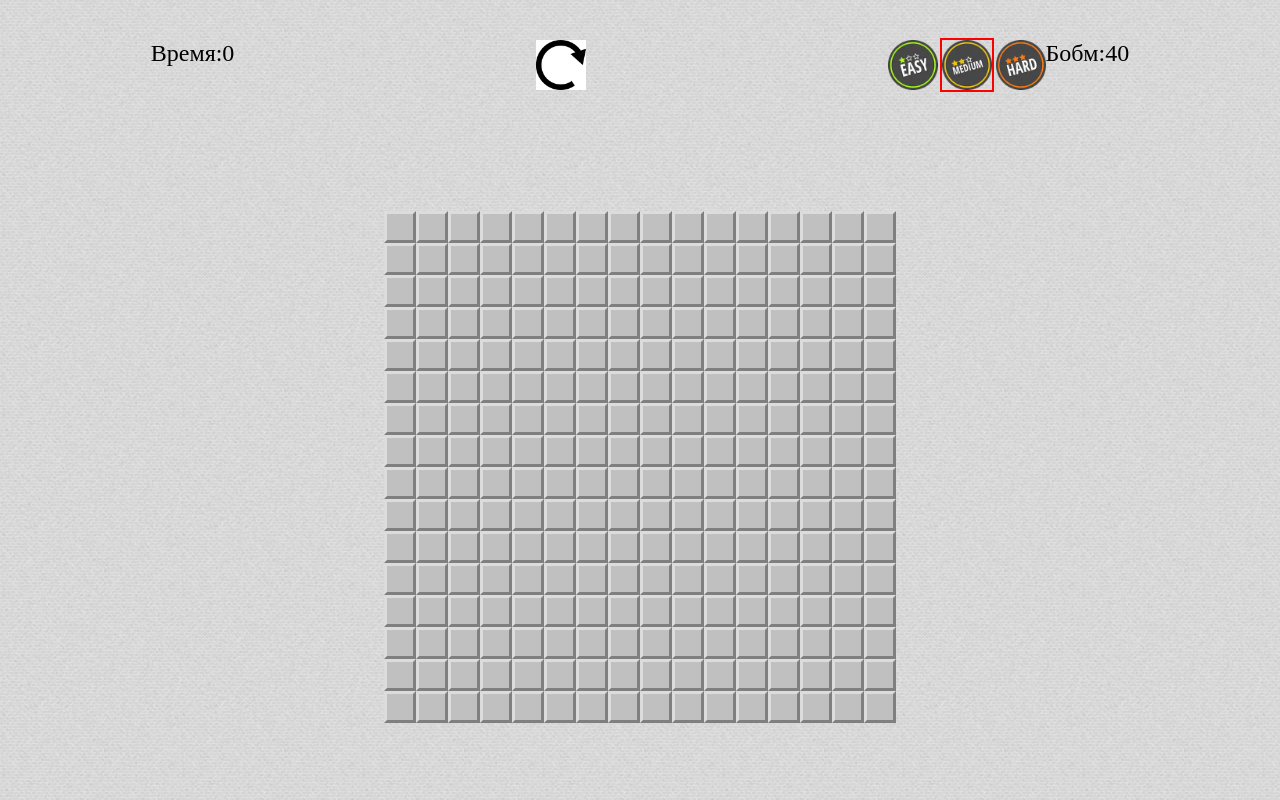
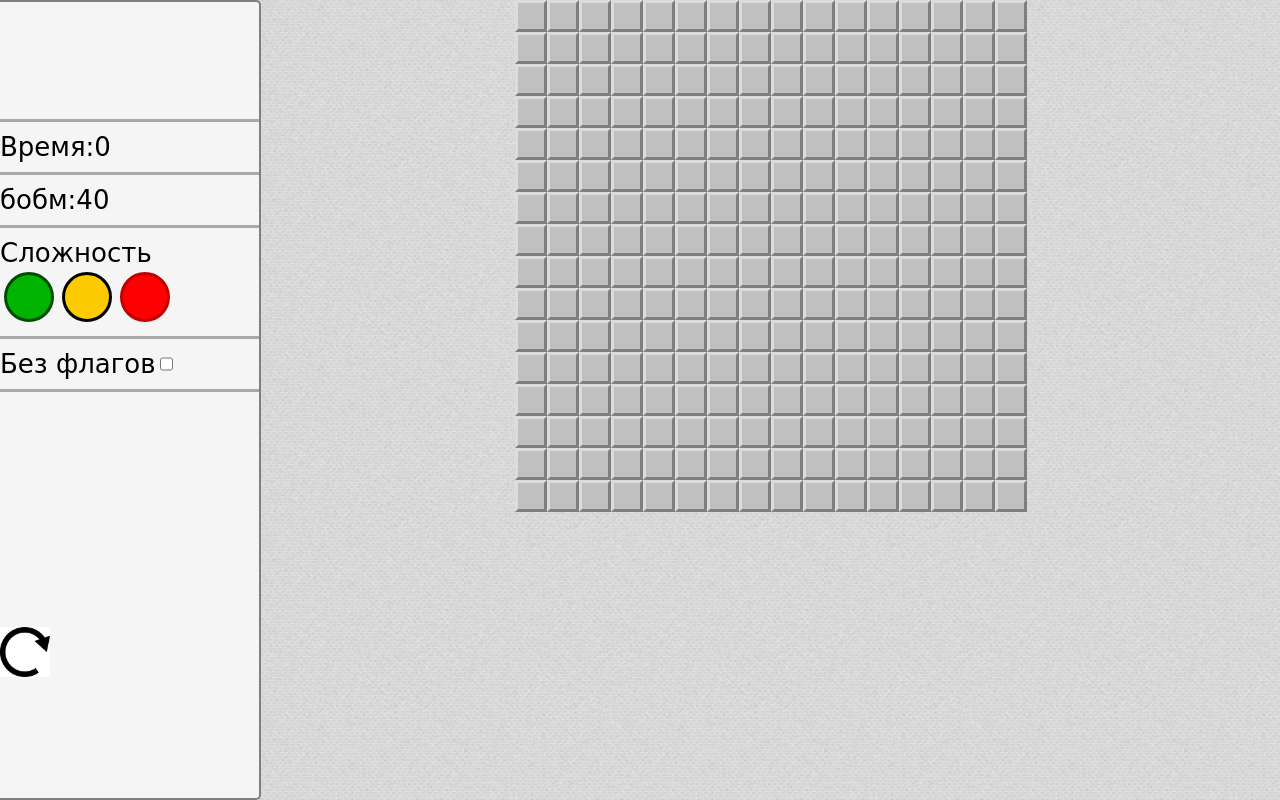
Before and after one commit to GlebMikloshevich/minesweeper_js, a plain HTML site: page index.html in a window 1280 px wide. Drawn offline with Linux system fonts and the light colour scheme; a web font is replaced by a local one.

Commit message:
style changed. added no-flage mode

```diff
--- a/index.html
+++ b/index.html
@@ -4,50 +4,69 @@
 	<title>Minesweeper</title>
 	<link rel="stylesheet" type="text/css" href="style.css">
 	<meta http-equiv="Content-Type" content="text/html; charset=utf-8">
+
+	<link href="https://fonts.googleapis.com/css2?family=Turret+Road:wght@500&display=swap" rel="stylesheet">
 </head>
 <body>
 	<div class="wrapper">
 		<div class="header-wrapper">
-			<div class="time-wrapper">
-				<p>Время: </p>
-				<div ><p class="time">0</p></div>
-			</div>
+			<div class="menu-top" style="font-size: 26px;">
+				<div class="menu-item">
+					<div>Время: </div>
+					<div class="time">0</div>
+				</div>
 
-			<div class="remake">
-				<img class="difficulty-img" src="./img/restart.webp" onclick="remake()">
-			</div>
-			<div class="left">
+				<div class="menu-item" >
+					<div>бобм:</div>
+					<div class="bombs">100</div>
+				</div>
 
-				<div class="difficulty">
+				<div class="menu-item difficulty-container">
+					<div>Сложность</div>
+					<div class="difficulty">
 					<label onclick="remake()">
 						<input type="radio" name="difficulty" value="easy" >
+						<!--
 						<img class="difficulty-img" src="./img/easy.png" >
+						-->
+						<div class="difficulty-block green"></div>
 					</label>
 
 					<label onclick="remake()">
 						<input type="radio" name="difficulty" value="medium" checked="" >
-						<img class="difficulty-img" src="./img/medium.png"   >
+						<div class="difficulty-block yellow" ></div>
+						<!--
+						<img class="difficulty-img" src="./img/medium.png">
+					-->
 					</label>
 
 					<label onclick="remake()">
 						<input type="radio" name="difficulty" value="hard">
+						<div class="difficulty-block red"></div>
+						<!--
 						<img class="difficulty-img" src="./img/hard.png" >
+					-->
 					</label>
 				</div>
+				</div>
 
-			<div class="bombs-wrapper">
-				<p>Бобм:</p>
-				<div ><p class="bombs">100</p></div>
+
+
+				<div class="menu-item">
+					<p style="font-size: 26px;">Без флагов</p>
+					<input type="checkbox" class="no-flag" name="no-flag">
+				</div>
+
+
 			</div>
+			<div class="remake">
+				<img class="difficulty-img" src="./img/restart.webp" onclick="remake()">
 			</div>
 
 		</div>
-		<br>
-		<div class="game-wrapper">
 
-		</div>
-	</div>
-	<div class="pop-up-menu victory">
+
+		<div class="pop-up-menu victory">
 		<div >
 			<p> Вы победили</p>
 
@@ -69,6 +88,17 @@
 		</div>
 	</div>
 
+
+
+
+
+		<div class="game-wrapper">
+
+		</div>
+
+	</div>
+
+
 	<script src="script.js"type="text/javascript"></script>
 </body>
 </html>
--- a/script.js
+++ b/script.js
@@ -1,4 +1,3 @@
-var a;
 class Tile{
 	value = 0;
 	isFlag = false;
@@ -13,6 +12,8 @@ class Game{
 	gameWon = false;
 	gameStart = false;
 	time = 0;
+	timerId = 0;
+
 	constructor(x, y, bombs){
         this.x = x;
         this.y = y;
@@ -20,6 +21,7 @@ class Game{
         this.bomb_counter = bombs;
         this.tiles_to_open = x*y-bombs;
         this.generate_field();
+
         //this.set_weights();
 	}
 
@@ -48,6 +50,7 @@ class Game{
 			wrapper.appendChild(row);
         }
         this.update_counter();
+
 
     }
 
@@ -185,18 +188,23 @@ class Game{
 
 	game_won(){
 		if (!this.gameWon){
+
 			let div = document.getElementsByClassName("victory")[0];
 			div.style.display="block";
+			this.delete_timer();
 			this.gameWon = true;
 		}
 	}
 	game_lost(){
 			let div = document.getElementsByClassName("defeat")[0];
 			div.style.display="block";
+			this.delete_timer();
 			this.draw_field();
 	}
 
-
+	delete_timer(){
+		clearInterval(this.timerId);
+	}
 
 	print(){
 		for (let i = 0; i < this.x; i++)
@@ -219,7 +227,11 @@ class Game{
 		if (this.starGame){
 			this.generate_bombs(i, j);
 			this.set_weights();
-			setInterval(game_set_time, 1000);
+			let timeDiv = document.getElementsByClassName("time")[0];
+			timeDiv.innerHTML = "0";
+			let chb = document.getElementsByClassName("no-flag")[0];
+			this.noFlag = chb.checked;
+			this.timerId = setInterval(() => game_set_time(), 1000);
 			this.starGame = false;
 		}
 
@@ -321,7 +333,7 @@ class Game{
 	}
 
 	set_flag(x, y){
-		if (this.gameWon || !this.gameStart){
+		if (this.gameWon || !this.gameStart || this.noFlag){
 			//console.log("game is won");
 			return 0;
 		}
@@ -379,9 +391,13 @@ class Game{
 	}
 };
 
+
+var a = new Game(16, 16, 40);
+
+
 var game_wr = document.getElementsByClassName("game-wrapper")[0];
 game_wr.addEventListener("mouseup", (e) => {
-		if (e.which === 1){ //лкм
+		if (e.which === 1 && e.target.className == "field-cell"){ //лкм
 		    for (let i = 0; i < e.target.parentNode.parentNode.childNodes.length; i++)
 		    	if (e.target.parentNode == e.target.parentNode.parentNode.childNodes[i])
 		    		var x = i; //строка от (1 до this.x)
@@ -392,6 +408,7 @@ game_wr.addEventListener("mouseup", (e) => {
 		    a.open_tile(x, y); //field - экземпляр класса Game
 			//console.log("row ", x, "\n column ", y);
 		}
+
 });
 	//двойной клик по клетке, чтобы открыть все вокруг.
 game_wr.addEventListener("dblclick", (e) =>{
@@ -424,7 +441,6 @@ game_wr.oncontextmenu = (function(e){
 		    		var y = i;
 		//console.log("flag to", x, y);
 	} else {
-		//console.log(e.target);
 	   for (let i = 0; i < e.target.parentNode.parentNode.childNodes.length; i++)
 		    	if (e.target.parentNode == e.target.parentNode.parentNode.childNodes[i])
 		    		var x = i; //строка от (1 до this.x)
@@ -449,10 +465,11 @@ document.addEventListener("load", remake());
 function remake(){
 	hide();
 	radio = document.getElementsByName("difficulty");
+	a.delete_timer();
 		//a = new Game(10, 4, 4);
 	div = getStyleSheet("field-cell");
 	if (radio[0].checked){
-		a = new Game(8, 8, 10);
+		a = new Game(8, 8, 15);
 	} else if (radio[1].checked){
 		a = new Game(16, 16, 40);
 	} else {
@@ -474,6 +491,7 @@ function getStyleSheet(unique_title) {
 
 function game_set_time(){
 	let timeDiv = document.getElementsByClassName("time")[0];
-	timeDiv.innerHTML = Number(timeDiv.innerHTML) + 1;
-
+	let time = Number(timeDiv.innerHTML);
+	if (time < 999)
+		timeDiv.innerHTML = Number(timeDiv.innerHTML) + 1;
 }
--- a/style.css
+++ b/style.css
@@ -1,7 +1,7 @@
 html{
 	margin: 0;
 	padding: 0;
-
+	font-family: 'Turret Road', cursive;
 }
 
 
@@ -12,37 +12,67 @@ body{
 }
 
 .wrapper{
+	padding-left: 10px;
 	height: 100vh;
 	width: 100vw;
 	display: flex;
-	flex-wrap: wrap;
+	flex-wrap: nowrap;
+	justify-content: space-between;
+	flex-direction: row;
+	padding: 0;
+}
+
+.header-wrapper{
+	height: 100%;
+	width: auto;
+	background-color: #f5f5f5;
+	box-sizing: border-box;
+	padding: 0 auto;
+	border: 2px solid grey;
+	border-left: 0;
+	border-radius: 0 5px 5px 0;
+	display: flex;
+	flex-wrap: nowrap;
 	justify-content: space-around;
+	flex-direction: column;
 }
 
 .game-wrapper{
+	padding-top: 0;
+
+	width: 100%;
+	height: 100%;
 	display: flex;
 	flex-direction: column;
 	flex-wrap: wrap;
-	height: auto;
-
+	align-items: center;
 }
 
-.header-wrapper{
+
+.menu-top{
+	display: flex;
+	flex-wrap: wrap;
+	flex-direction: column;
+	align-items: flex-start;
+	margin: 0 0px 0 0;
+}
+.menu-item{
 	width: 100%;
 	display: flex;
 	flex-wrap: nowrap;
-	justify-content: space-around;
-	padding: 40px 0;
-
+	padding: 10px 0 ;
+	border-top: 3px solid darkgrey;
+	border-bottom: 0;
 }
-
-.left{
+.difficulty-container{
+	flex-wrap: wrap;
+}
+.difficulty{
 	display: flex;
 	flex-wrap: nowrap;
 }
-.bombs-wrapper, .time-wrapper{
-	display: flex;
-	flex-wrap: nowrap;
+.menu-item:last-child{
+	border-bottom: 3px solid darkgrey
 }
 
 p{
@@ -51,6 +81,9 @@ p{
 	margin: 0;
 }
 
+.time{
+	vertical-align: bottom;
+}
 
 /* HIDE RADIO */
 [type=radio] {
@@ -61,13 +94,34 @@ p{
 }
 
 /* IMAGE STYLES */
-[type=radio] + img {
+[type=radio] + .difficulty-block {
+	content: "";
   cursor: pointer;
+  border-radius: 50%;
+  width: 50px;
+  height: 50px;
+  box-sizing: border-box;
+  margin: 4px;
 }
 
 /* CHECKED STYLES */
-[type=radio]:checked + img {
-  outline: 2px solid #f00;
+[type=radio]:checked + .difficulty-block {
+  border: 3px solid #000;
+}
+
+.green{
+	background-color:  #00b300;
+	border: 3px solid #004d00;
+}
+
+.yellow{
+	background-color: #FBCA01;
+	border: 3px solid #DAA520;
+}
+
+.red{
+	background-color: red;
+	border: 3px solid #C10000;
 }
 
 .difficulty-img{
```
